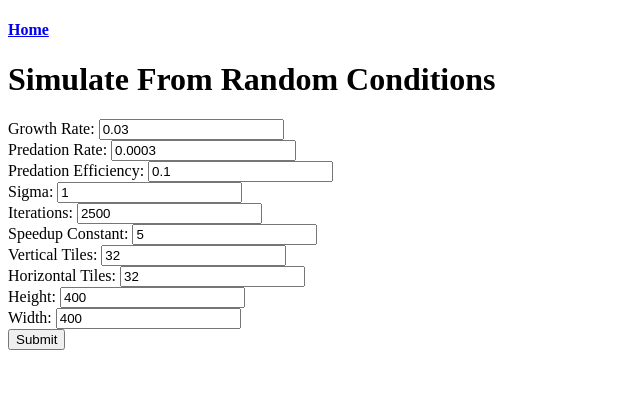
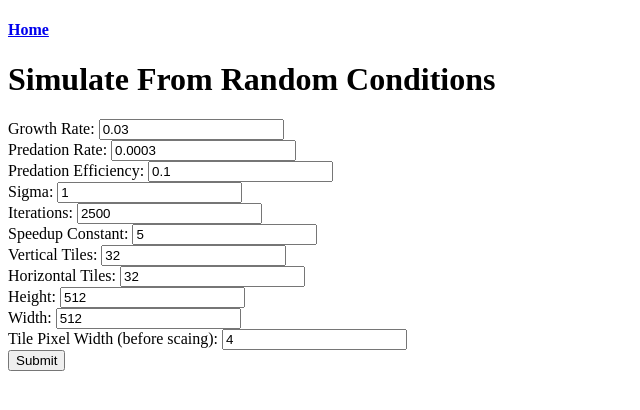
Before and after one commit to ZackMagnotti/rgb_app, a Flask app: page /random_simulator in a window 1280 px wide. Shown: the top 410 px of the page, without its empty margins (0-640 px from the left). Run offline with Flask 3, Linux system fonts and the light colour scheme.

Commit message:
adjust defaults

```diff
--- a/rgb_site/app.py
+++ b/rgb_site/app.py
@@ -32,9 +32,9 @@ DEFAULT_FRAMESKIP = 5
 DEFAULT_START_FREEZE_FRAMES = 50
 DEFAULT_X_TILES = 32
 DEFAULT_Y_TILES = 32
-DEFAULT_TILE_SIZE = 1
-DEFAULT_IMAGE_HEIGHT = 400
-DEFAULT_IMAGE_WIDTH = 400
+DEFAULT_TILE_SIZE = 4
+DEFAULT_IMAGE_HEIGHT = 512
+DEFAULT_IMAGE_WIDTH = 512
 
 DEFAULT_KWARGS = {
     "growth_rate": DEFAULT_GROWTH_RATE,
@@ -204,6 +204,7 @@ def get_simulator_gif():
 def image_upload_simulator():
 
     form_data = {**DEFAULT_KWARGS}
+    form_data['tile_size'] = 1
 
     if request.method == 'POST':
 
--- a/rgb_site/templates/random_simulator.html
+++ b/rgb_site/templates/random_simulator.html
@@ -17,6 +17,7 @@
         <label>Horizontal Tiles: <input type="text" name="y_tiles" value="{{ y_tiles }}"></label><br>
         <label>Height: <input type="text" name="image_height" value="{{ image_height }}"></label><br>
         <label>Width: <input type="text" name="image_width" value="{{ image_width }}"></label><br>
+        <label>Tile Pixel Width (before scaing): <input type="text" name="tile_size" value="{{ tile_size }}"></label><br>
         <button type="submit">Submit</button>
         <!-- Hidden Elements -->
         <input type="hidden" name="start_freeze_frames" value="1">
```
